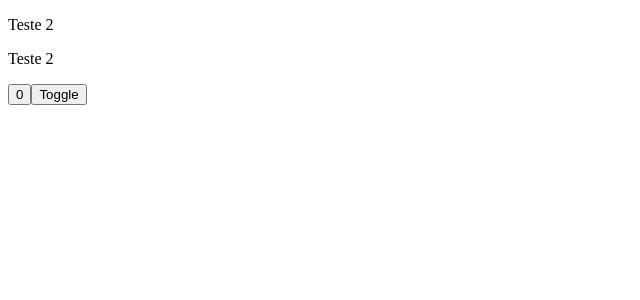
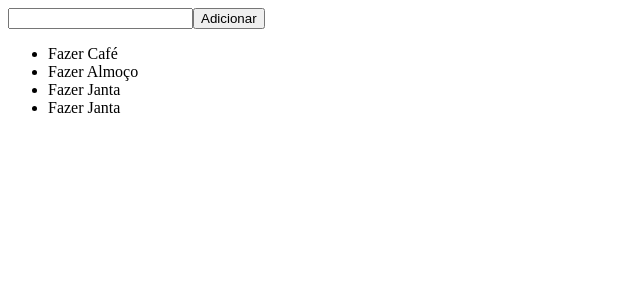
Before and after one commit to Samuel-fsb/react, a React (Vite) app in the folder curso-base-de-react/: page / in a window 1280 px wide. Shown: the top 300 px of the page, without its empty margins (0-640 px from the left). Built offline with nearby package versions, Linux system fonts and the light colour scheme.

Commit message:
Renderizando listas.

```diff
--- a/curso-base-de-react/src/App.tsx
+++ b/curso-base-de-react/src/App.tsx
@@ -1,24 +1,27 @@
-import { useState } from "react";
+import { useState } from 'react';
 
 export function App() {
 
-  const [Contar, SetCount] = useState(0);
-  const [Hide, SetHide] = useState(false);
+  const [Lista, SetLista] = useState([
+    { id: '1', label: 'Fazer Café',},
+    { id: '2', label: 'Fazer Almoço',},
+    { id: '3', label: 'Fazer Janta',},
+    { id: '4', label: 'Fazer Janta',},
+  ]);
+
   return (
     <div>
 
-      {Hide && <p>Teste 1</p>}
-      {!Hide && <p>Teste 2</p>}
+    <input type="number" name="" id="" />
 
-      {Hide ? <p>Teste 1</p> : <p>Teste 2</p>}
+    <button>
+      Adicionar
+    </button>
 
-      <button onClick={() => SetCount(Contar+ 1)}>
-      {Contar}
-      </button>
+    <ul>
+      {Lista.map(ListaItem => (<li key={ListaItem.id}>{ListaItem.label}</li>))}
+    </ul>
 
-      <button onClick={() => SetHide(!Hide)}>
-      Toggle
-      </button>
-    </div> //Usei a exclamação para negar uma variável.
+    </div>
   )
 }
```
